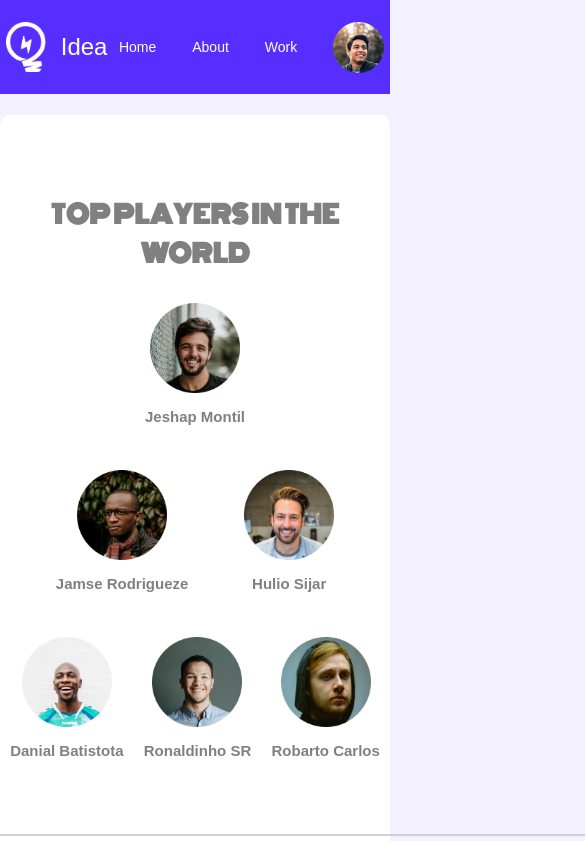
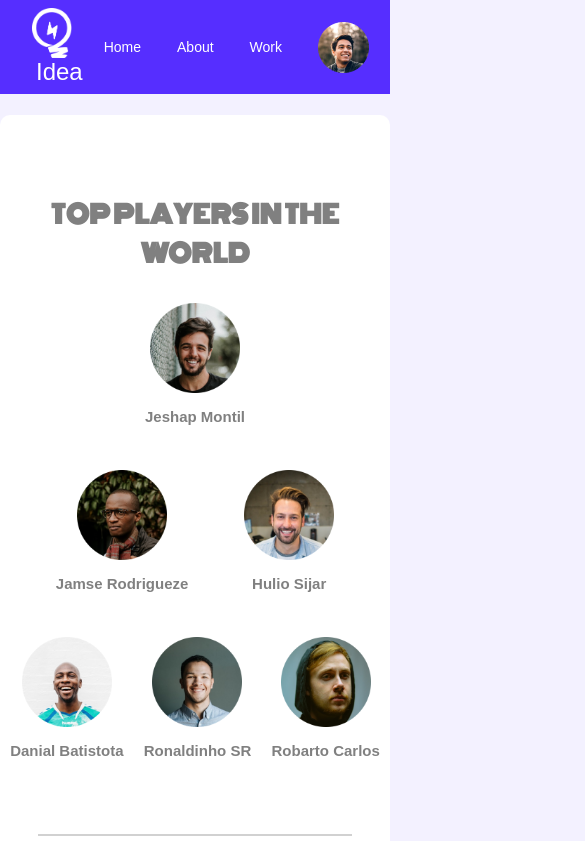
Before and after one commit to imamulhasan/practice-website, a plain HTML site: page index.html in a window 390 px wide. Shown: the top 841 px of the page, 585 px wide, since content can reach past the window. Drawn offline with Linux system fonts and the light colour scheme.

Commit message:
resolive responsive

```diff
--- a/styles/style.css
+++ b/styles/style.css
@@ -206,6 +206,14 @@ margin-bottom: 60px;
 
 @media only screen and (max-width:688px) {
 
+   .nav-list{
+        justify-content: space-evenly;
+    }
+    .nav-icon{
+        flex-direction: column;
+        justify-content: center;
+    }
+
     .container{
         width:100%;
     }
@@ -217,6 +225,9 @@ margin-bottom: 60px;
     }
     .player h3{
         font-size: 20px;
+    }
+    hr{
+        width: 80%;
     }
     .blog{
         flex-direction: column;
@@ -235,12 +246,18 @@ margin-bottom: 60px;
         grid-row-gap: 60px;
      }
      .course{
-         width: 400px;
-     }
+        width: 400px;
+    }
 
 }
 @media only screen and (max-width:640px) {
-
+    .nav-list{
+        justify-content: space-evenly;
+    }
+    .nav-icon{
+        flex-direction: column;
+        justify-content: center;
+    }
     .container{
         width:100%;
     }
```
